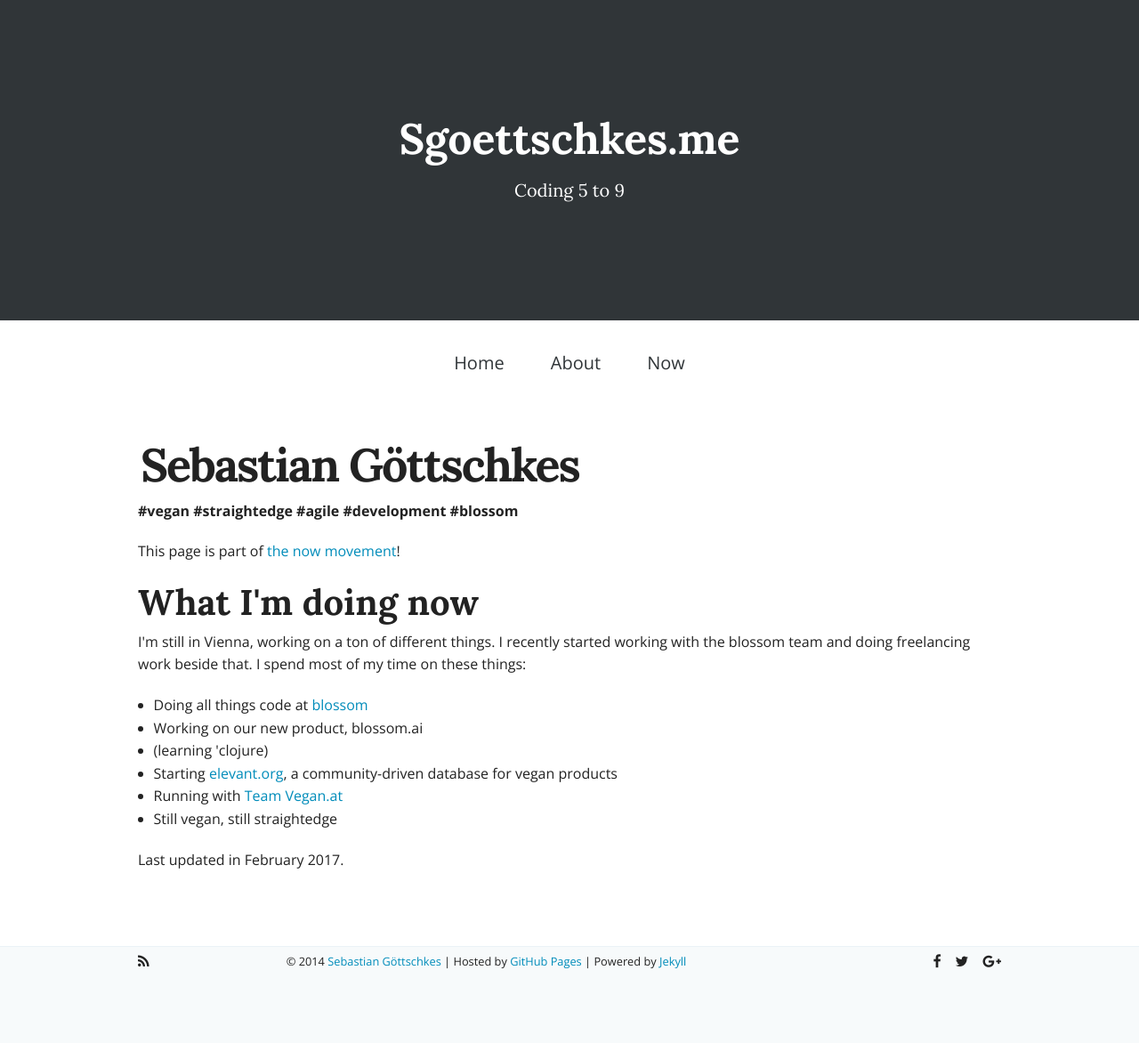
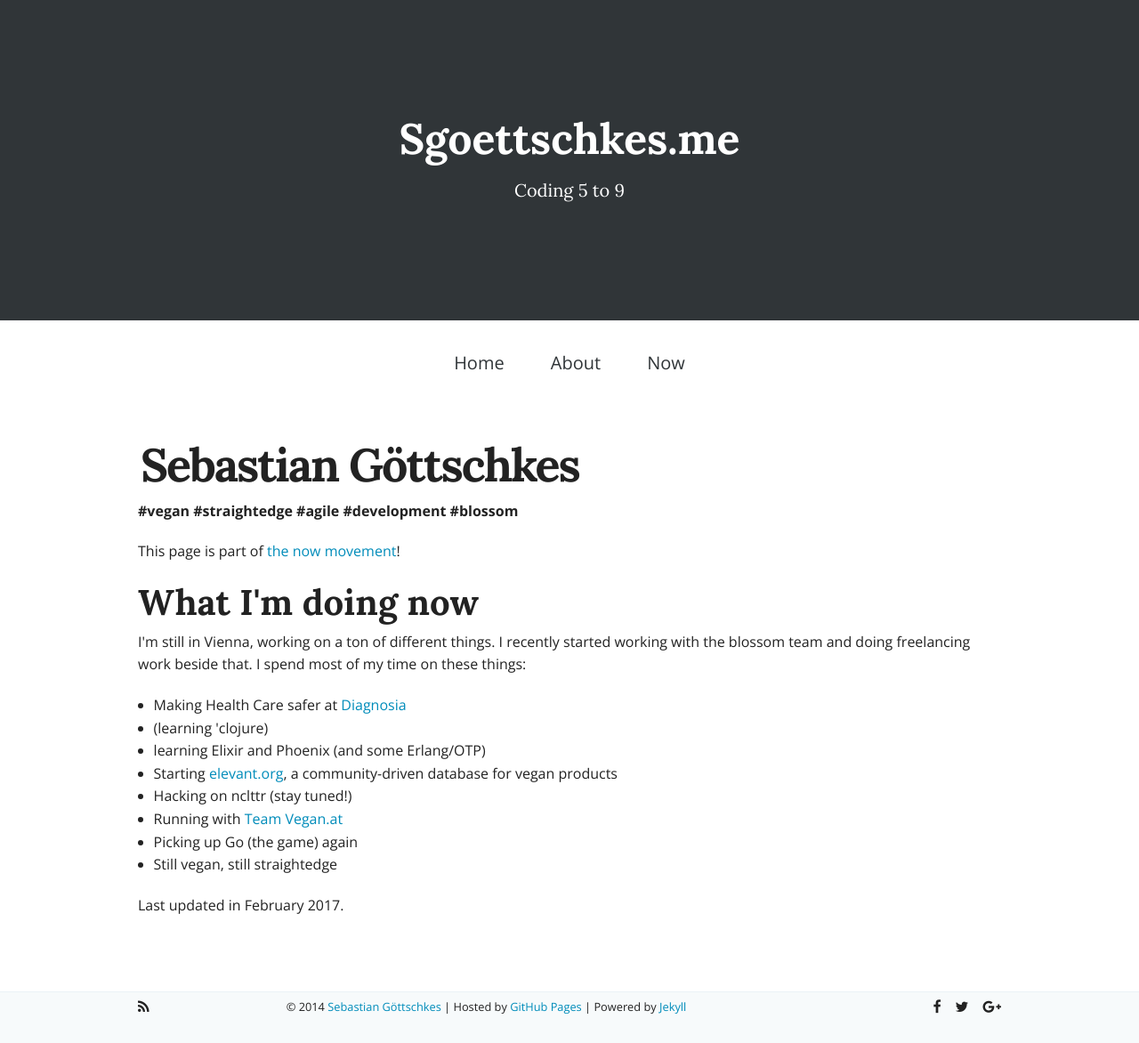
Before and after one commit to Sgoettschkes/sgoettschkes.github.io, a Jekyll site: the page built from now.html, in a window 1280 px wide. Shown: the whole page at 89% size. Built offline with Jekyll 4.4.1, drawn with Linux system fonts in a browser that asks for light colours; nearby versions of some CDN libraries; Markdown is read by kramdown in place of the engine named in the settings; before the commit the page ends 1121 px from its top, so only the background shows below that.

Commit message:
Update my /now page

```diff
--- a/_data/now.yml
+++ b/_data/now.yml
@@ -1,6 +1,8 @@
-- Doing all things code at <a href="https://www.blossom.co" target="_blank">blossom</a>
-- Working on our new product, blossom.ai
+- Making Health Care safer at <a href="http://www.diagnosia.com">Diagnosia</a>
 - "(learning 'clojure)"
+- learning Elixir and Phoenix (and some Erlang/OTP)
 - Starting <a href="https://elevant.org">elevant.org</a>, a community-driven database for vegan products
+- Hacking on nclttr (stay tuned!)
 - Running with <a href="http://www.teamvegan.at">Team Vegan.at</a>
+- Picking up Go (the game) again
 - Still vegan, still straightedge
```
